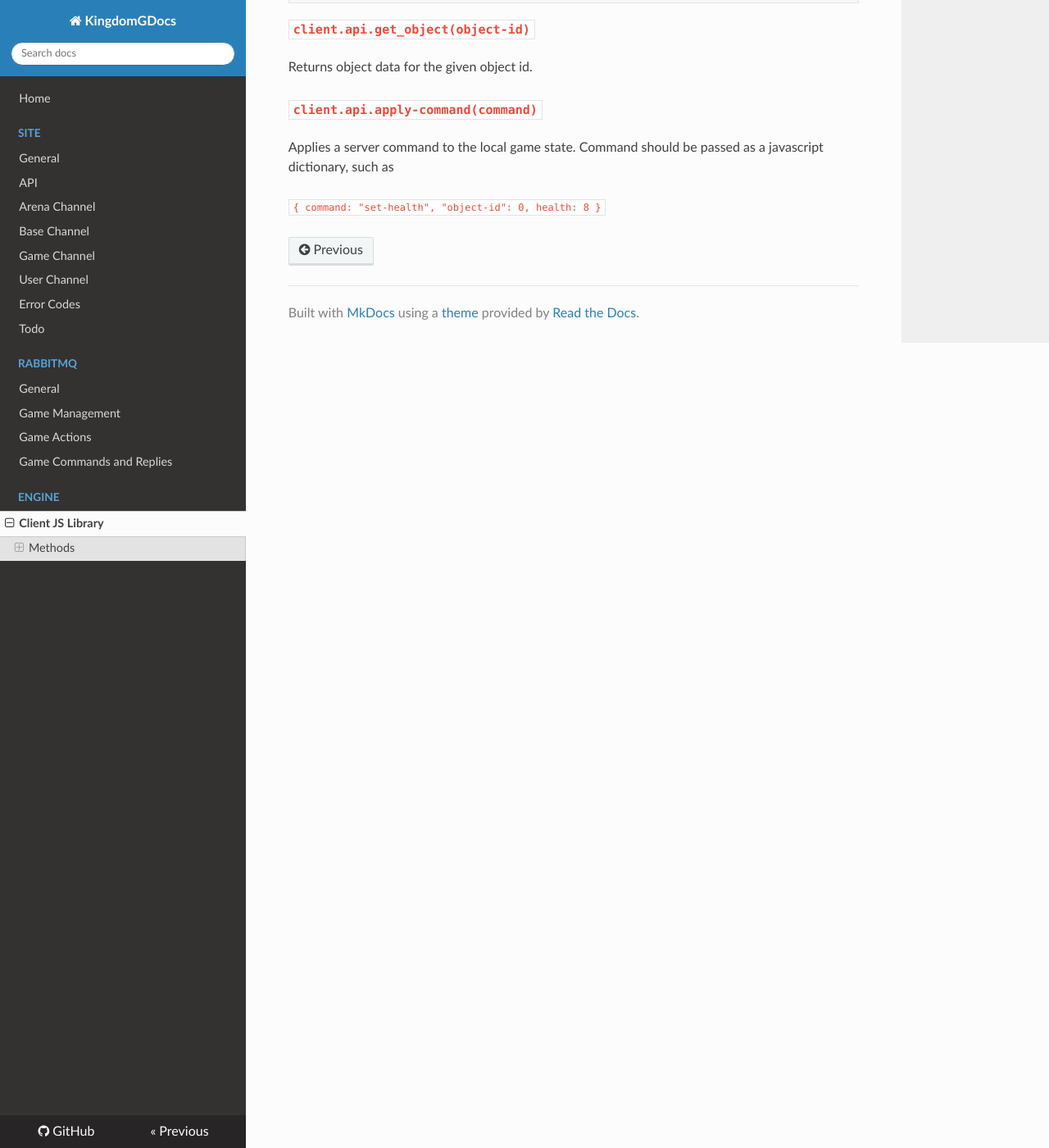
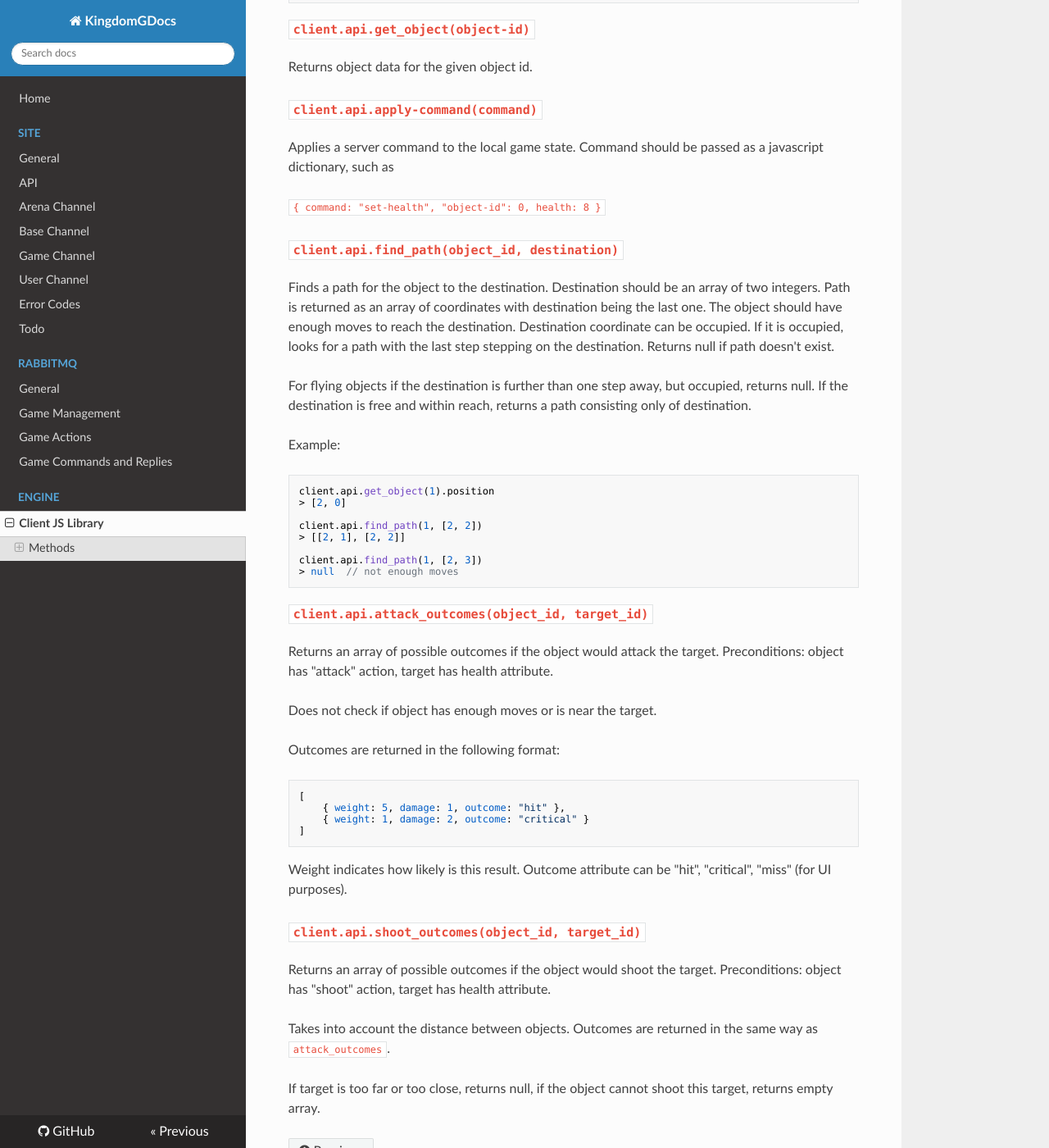
Before and after one commit to gavr-games/kingdom-g, an MkDocs documentation site: the page built from docs/docs/engine/client_api.md, in a window 1280 px wide and 1400 px high, scrolled down 1325 px. Shown: the whole window at 82% size. Built offline with MkDocs 1.6.1, drawn with Linux system fonts in a browser that asks for light colours; nearby versions of some CDN libraries.

Commit message:
Added client api for attack and shoot outcomes.

````diff
--- a/docs/docs/engine/client_api.md
+++ b/docs/docs/engine/client_api.md
@@ -79,3 +79,55 @@ Returns object data for the given object id.
 Applies a server command to the local game state. Command should be passed as a javascript dictionary, such as
 
 `{ command: "set-health", "object-id": 0, health: 8 }`
+
+### `client.api.find_path(object_id, destination)`
+
+Finds a path for the object to the destination.
+Destination should be an array of two integers.
+Path is returned as an array of coordinates with destination being the last one.
+The object should have enough moves to reach the destination.
+Destination coordinate can be occupied. If it is occupied, looks for a path with the last step stepping on the destination.
+Returns null if path doesn't exist.
+
+For flying objects if the destination is further than one step away, but occupied, returns null. If the destination is free and within reach, returns a path consisting only of destination.
+
+Example:
+```js
+client.api.get_object(1).position
+> [2, 0]
+
+client.api.find_path(1, [2, 2])
+> [[2, 1], [2, 2]]
+
+client.api.find_path(1, [2, 3])
+> null  // not enough moves
+```
+
+### `client.api.attack_outcomes(object_id, target_id)`
+
+Returns an array of possible outcomes if the object would attack the target.
+Preconditions: object has "attack" action, target has health attribute.
+
+Does not check if object has enough moves or is near the target.
+
+Outcomes are returned in the following format:
+```js
+[
+    { weight: 5, damage: 1, outcome: "hit" },
+    { weight: 1, damage: 2, outcome: "critical" }
+]
+```
+
+Weight indicates how likely is this result.
+Outcome attribute can be "hit", "critical", "miss" (for UI purposes).
+
+
+### `client.api.shoot_outcomes(object_id, target_id)`
+
+Returns an array of possible outcomes if the object would shoot the target.
+Preconditions: object has "shoot" action, target has health attribute.
+
+Takes into account the distance between objects.
+Outcomes are returned in the same way as `attack_outcomes`.
+
+If target is too far or too close, returns null, if the object cannot shoot this target, returns empty array.
````
Also changed, not shown: 1 other file.
